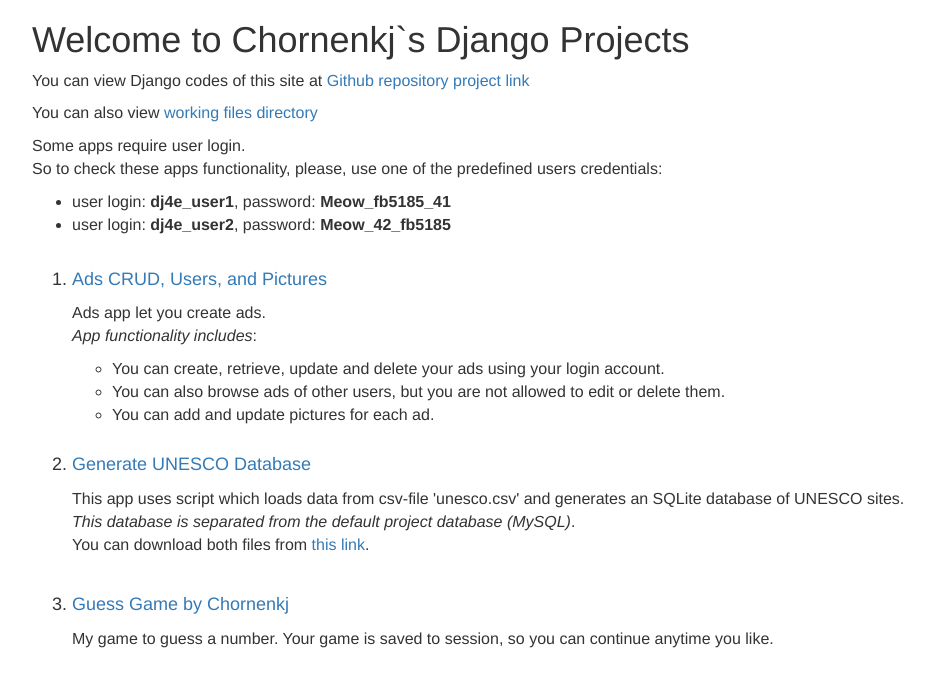
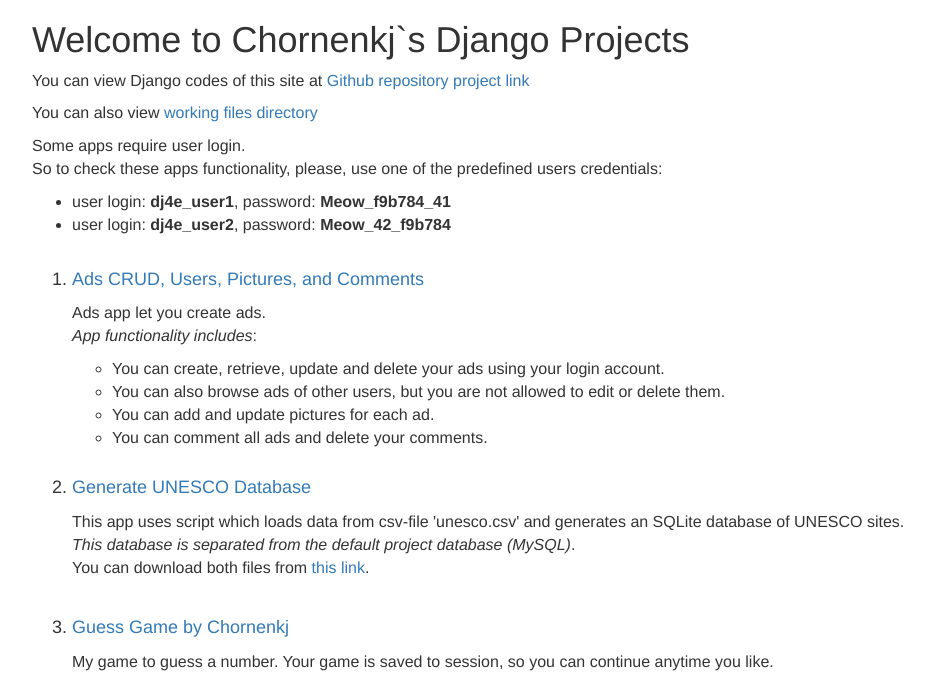
Before and after one commit to chornenkj/university-michigan-django, a Django app: page / in a window 1280 px wide. Shown: the top 689 px of the page, without its empty margins (38-972 px from the left). Run offline with Django 3.2, Linux system fonts and the light colour scheme; some libraries are stand-ins or nearby versions.

Commit message:
Django Course 4 week 2 passed

```diff
--- a/mysite/home/templates/base_bootstrap.html
+++ b/mysite/home/templates/base_bootstrap.html
@@ -4,7 +4,7 @@
 <title>{% block title %}{% endblock %}</title>
 
 <meta name="viewport" content="width=device-width, initial-scale=1.0">
-<meta name="dj4e" content="dfb5185fcebd36be73800d8c7549b49f">
+<meta name="dj4e" content="4f9b784fbdde0c7a965fcbda042b2b9f">
 <meta name="dj4e-code" content="42167056832106">
 
 {% load static %}
--- a/mysite/home/templates/home/main.html
+++ b/mysite/home/templates/home/main.html
@@ -17,18 +17,19 @@ Chornenkj`s Django Projects
     <p style="font-size: medium">Some apps require user login.<br/>
         So to check these apps functionality, please, use one of the predefined users credentials:<br/>
         <p><ul style="font-size: medium">
-            <li>user login: <strong>dj4e_user1</strong>, password: <strong>Meow_fb5185_41</strong></li>
-            <li>user login: <strong>dj4e_user2</strong>, password: <strong>Meow_42_fb5185</strong></li>
+            <li>user login: <strong>dj4e_user1</strong>, password: <strong>Meow_f9b784_41</strong></li>
+            <li>user login: <strong>dj4e_user2</strong>, password: <strong>Meow_42_f9b784</strong></li>
         </ul></p></p><br/>
 
 <ol style="font-size: large">
-    <li><p style="font-size: large"><a href="{% url 'ads:all' %}">Ads CRUD, Users, and Pictures</a></p>
+    <li><p style="font-size: large"><a href="{% url 'ads:all' %}">Ads CRUD, Users, Pictures, and Comments</a></p>
     <p style="font-size: medium">Ads app let you create ads.<br/>
     <em>App functionality includes</em>:</p>
     <ul style="font-size: medium">
     <li>You can create, retrieve, update and delete your ads using your login account.</li>
     <li>You can also browse ads of other users, but you are not allowed to edit or delete them.</li>
     <li>You can add and update pictures for each ad.</li>
+    <li>You can comment all ads and delete your comments.</li>
     </ul>
     <br></li>
 
--- a/mysite/home/templates/registration/login.html
+++ b/mysite/home/templates/registration/login.html
@@ -1,4 +1,4 @@
-{% extends "base_bootstrap.html" %}
+{% extends "base_menu.html" %}
 
 {% block title %}
 Login to Chornenkj Django Projects
```
